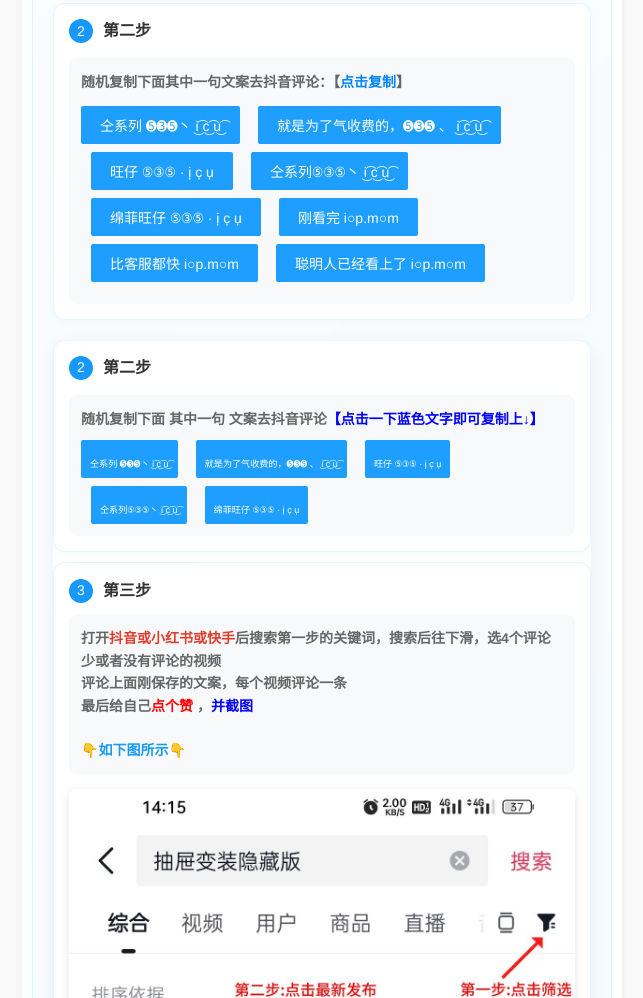
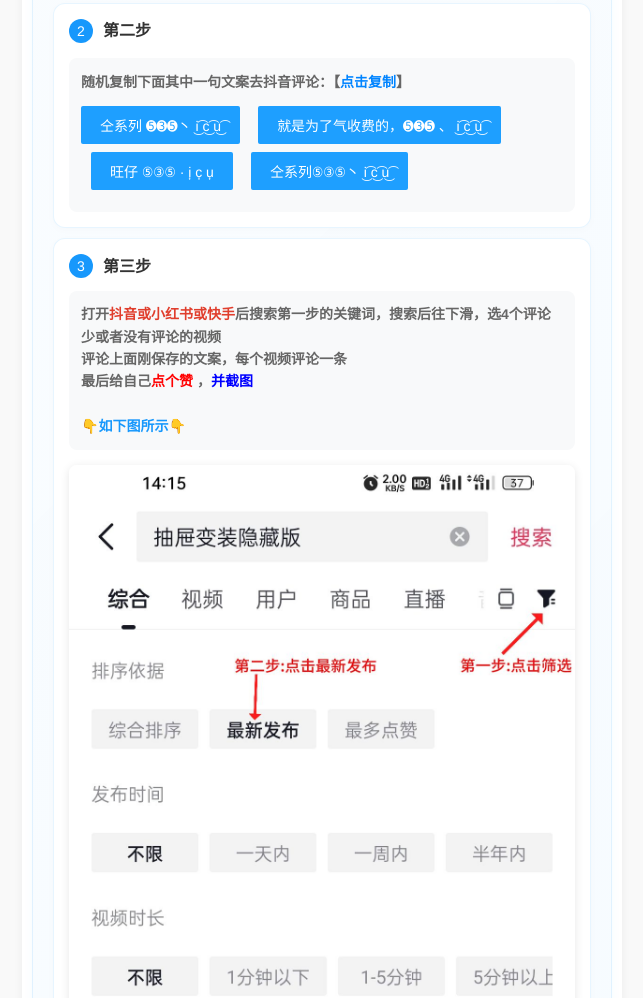
Before and after one commit to qq5683065/test, a plain HTML site: page index.html in a window 1280 px wide. Shown: the part 987-1985 px from the top of the page, without its empty margins (318-961 px from the left). Drawn offline with Linux system fonts and the light colour scheme; no server answers; a script that the page names is missing; files whose address does not match are found by name.

Commit message:
Update index.html

```diff
--- a/index.html
+++ b/index.html
@@ -486,7 +486,6 @@
             </div>
         </section>
 
-        <div class="rich_media_content">
 <!-- 第一步（优化后） -->
 <div class="step-card">
     <div class="step-header">
@@ -528,33 +527,9 @@
             <span class="copy-btn" data-keyword="就是为了气收费的，➎➌➎  、 i͜͡  c͜͡  u͜͡">就是为了气收费的，➎➌➎  、 i͜͡  c͜͡  u͜͡</span>
             <span class="copy-btn" data-keyword="旺仔       ⑤③⑤ ·  i͎  c͎  u͎">旺仔       ⑤③⑤ ·  i͎  c͎  u͎</span>
             <span class="copy-btn" data-keyword="仝系列⑤③⑤丶 i͜͡  c͜͡  u͜͡">仝系列⑤③⑤丶 i͜͡  c͜͡  u͜͡</span>
-            <span class="copy-btn" data-keyword="绵菲旺仔       ⑤③⑤ ·  i͎  c͎  u͎">绵菲旺仔       ⑤③⑤ ·  i͎  c͎  u͎</span>
-            <span class="copy-btn" data-keyword="刚看完 i○p.m○m">刚看完 i○p.m○m</span>
-            <span class="copy-btn" data-keyword="比客服都快 i○p.m○m">比客服都快 i○p.m○m</span>
-            <span class="copy-btn" data-keyword="聪明人已经看上了 i○p.m○m">聪明人已经看上了 i○p.m○m</span>
         </div>
     </div>
 </div>
-<div class="steps-container">
-    <!-- 第2步（原第一步内容） -->
-    <div class="step-card" style="line-height: 1.8;">
-        <div class="step-header" style="margin-bottom: 15px;">
-            <div class="step-number">2</div>
-            <h3 style="margin: 0; line-height: 1.5;">第二步</h3>
-        </div>
-        <div class="search-keywords">
-                            <p><strong>随机复制下面 <span class="STYLE1">其中一句</span> 文案去抖音评论<span
-                                        class="STYLE2" style="color: blue;">【点击一下蓝色文字即可复制上↓】</span></strong></p>
-                            <div class="keyword-buttons">
-                                <!-- 第二步缩小65%设置 -->
-                                <span class="layui-btn layui-btn-mini" data-keyword="仝系列   ➎➌➎丶 i͜͡  c͜͡  u͜͡" style="font-size: 65%; padding: 4px 8px;">仝系列   ➎➌➎丶 i͜͡  c͜͡  u͜͡</span>
-                                <span class="layui-btn layui-btn-mini" data-keyword="就是为了气收费的，➎➌➎  、 i͜͡  c͜͡  u͜͡  " style="font-size: 65%; padding: 4px 8px;">就是为了气收费的，➎➌➎  、 i͜͡  c͜͡  u͜͡   </span>
-                                <span class="layui-btn layui-btn-mini" data-keyword="旺仔       ⑤③⑤ ·  i͎  c͎  u͎" style="font-size: 65%; padding: 4px 8px;">旺仔       ⑤③⑤ ·  i͎  c͎  u͎ </span>
-                                <span class="layui-btn layui-btn-mini" data-keyword="仝系列⑤③⑤丶 i͜͡  c͜͡  u͜͡ " style="font-size: 65%; padding: 4px 8px;">仝系列⑤③⑤丶 i͜͡  c͜͡  u͜͡ </span>
-								<span class="layui-btn layui-btn-mini" data-keyword="绵菲旺仔       ⑤③⑤ ·  i͎  c͎  u͎" style="font-size: 65%; padding: 4px 8px;">绵菲旺仔       ⑤③⑤ ·  i͎  c͎  u͎</span>
-							</div>
-                        </div>
-                    </div>
                     <!-- 第三步 -->
                     <div class="step-card">
                         <div class="step-header">
```
